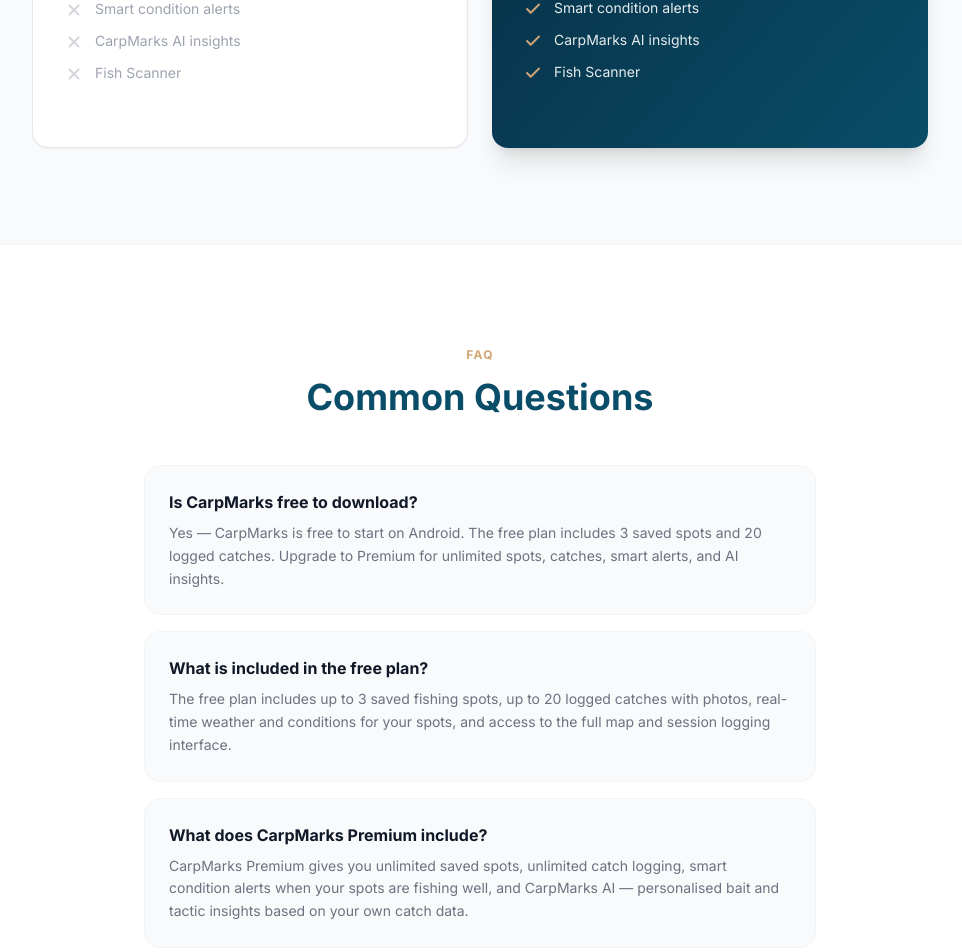
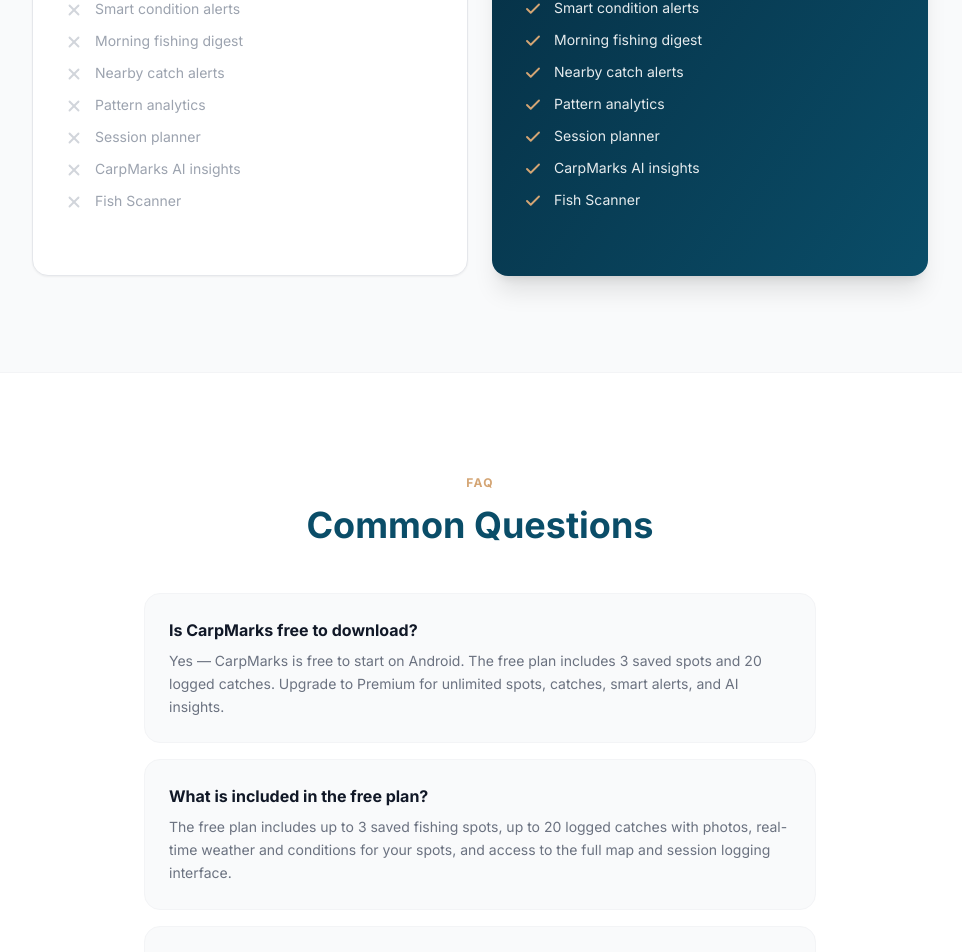
Before and after one commit to jasminamilosheska95/CarpMarks-website, a Next.js app: page /download in a window 1280 px wide. Shown: the part 1460-2412 px from the top of the page, without its empty margins (160-1122 px from the left). Built offline with nearby package versions, Linux system fonts and the light colour scheme.

Commit message:
Added new features

```diff
--- a/src/app/download/page.tsx
+++ b/src/app/download/page.tsx
@@ -82,7 +82,7 @@
       name: 'What does CarpMarks Premium include?',
       acceptedAnswer: {
         '@type': 'Answer',
-        text: 'CarpMarks Premium gives you unlimited saved spots, unlimited catch logging, smart condition alerts when your spots are fishing well, and CarpMarks AI — personalised bait and tactic insights based on your own catch data.',
+        text: 'CarpMarks Premium gives you unlimited saved spots, unlimited catch logging, smart condition alerts, a morning fishing digest, nearby catch alerts, pattern analytics, session planner, Fish Scanner, and CarpMarks AI — personalised bait and tactic insights based on your own catch data.',
       },
     },
     {
@@ -232,6 +232,10 @@
                 ))}
                 {[
                   'Smart condition alerts',
+                  'Morning fishing digest',
+                  'Nearby catch alerts',
+                  'Pattern analytics',
+                  'Session planner',
                   'CarpMarks AI insights',
                   'Fish Scanner',
                 ].map((f) => (
@@ -262,6 +266,10 @@
                   'Catch photos & bait logging',
                   'Rig tracking',
                   'Smart condition alerts',
+                  'Morning fishing digest',
+                  'Nearby catch alerts',
+                  'Pattern analytics',
+                  'Session planner',
                   'CarpMarks AI insights',
                   'Fish Scanner',
                 ].map((f) => (
--- a/src/app/page.tsx
+++ b/src/app/page.tsx
@@ -26,7 +26,7 @@
   },
   {
     title: 'Real-Time Conditions',
-    description: 'Weather, pressure trends, wind direction, and moon phase data for any water.',
+    description: 'Weather, pressure trends, wind direction, and moon phase data for any water — plus a 5-day forecast so you can plan your sessions in advance.',
     icon: (
       <svg width="22" height="22" viewBox="0 0 24 24" fill="none" stroke="currentColor" strokeWidth="1.8" strokeLinecap="round" strokeLinejoin="round">
         <path d="M12 2v2M12 20v2M4.93 4.93l1.41 1.41M17.66 17.66l1.41 1.41M2 12h2M20 12h2M6.34 17.66l-1.41 1.41M19.07 4.93l-1.41 1.41"/>
@@ -37,7 +37,7 @@
   },
   {
     title: 'Smart Notifications',
-    description: 'Get alerted when conditions are perfect at your saved spots or when there are nearby catches — never miss a window.',
+    description: 'Get alerted when conditions are perfect at your spots, when other anglers catch fish nearby, and receive a morning digest every day to start your session right.',
     icon: (
       <svg width="22" height="22" viewBox="0 0 24 24" fill="none" stroke="currentColor" strokeWidth="1.8" strokeLinecap="round" strokeLinejoin="round">
         <path d="M18 8A6 6 0 0 0 6 8c0 7-3 9-3 9h18s-3-2-3-9"/>
@@ -50,7 +50,7 @@
   },
   {
     title: 'CarpMarks AI',
-    description: 'Get AI-powered insights on the best spots, conditions, and tactics based on your personal catch data.',
+    description: 'Chat with an AI that knows your full catch history. Discover your patterns, plan your next session around the best conditions, and get personalised bait recommendations.',
     icon: (
       <svg width="22" height="22" viewBox="0 0 24 24" fill="currentColor">
         <path d="M12 2a2 2 0 0 1 2 2c0 .74-.4 1.39-1 1.73V7h1a7 7 0 0 1 7 7H3a7 7 0 0 1 7-7h1V5.73A2 2 0 0 1 10 4a2 2 0 0 1 2-2M7.5 13a1.5 1.5 0 0 0-1.5 1.5A1.5 1.5 0 0 0 7.5 16 1.5 1.5 0 0 0 9 14.5 1.5 1.5 0 0 0 7.5 13m9 0a1.5 1.5 0 0 0-1.5 1.5 1.5 1.5 0 0 0 1.5 1.5 1.5 1.5 0 0 0 1.5-1.5A1.5 1.5 0 0 0 16.5 13M3 17h18v2a2 2 0 0 1-2 2H5a2 2 0 0 1-2-2v-2z"/>
```
